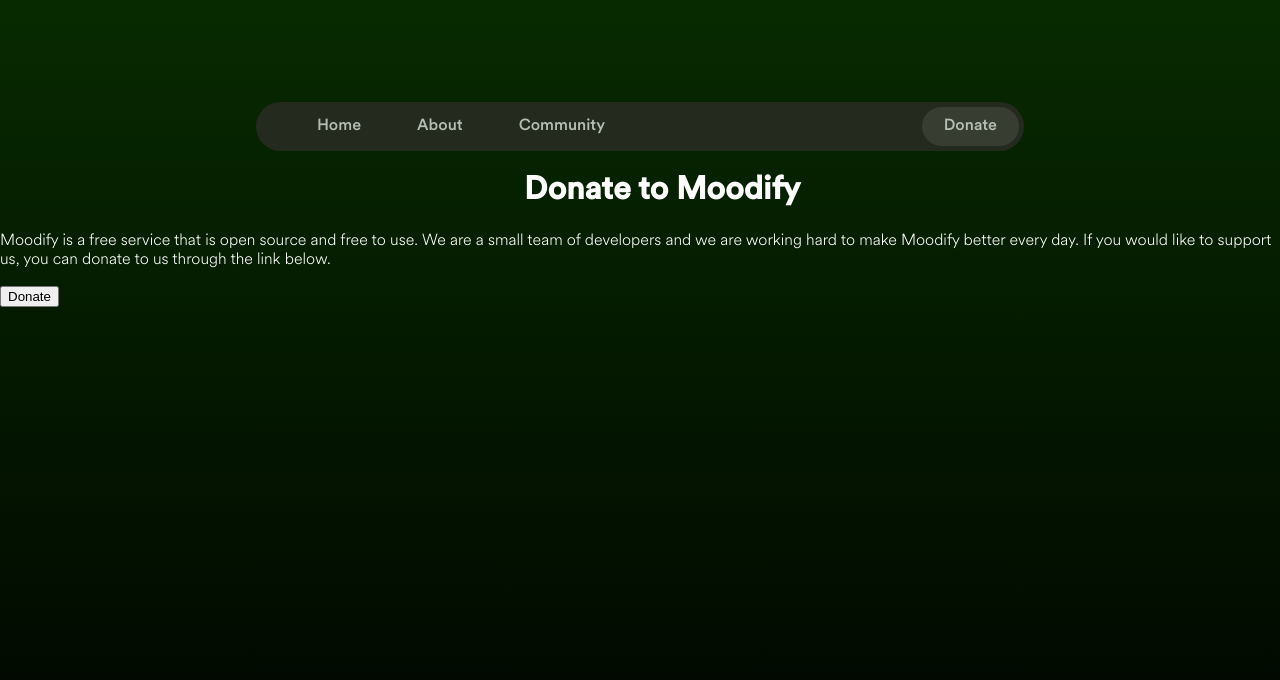
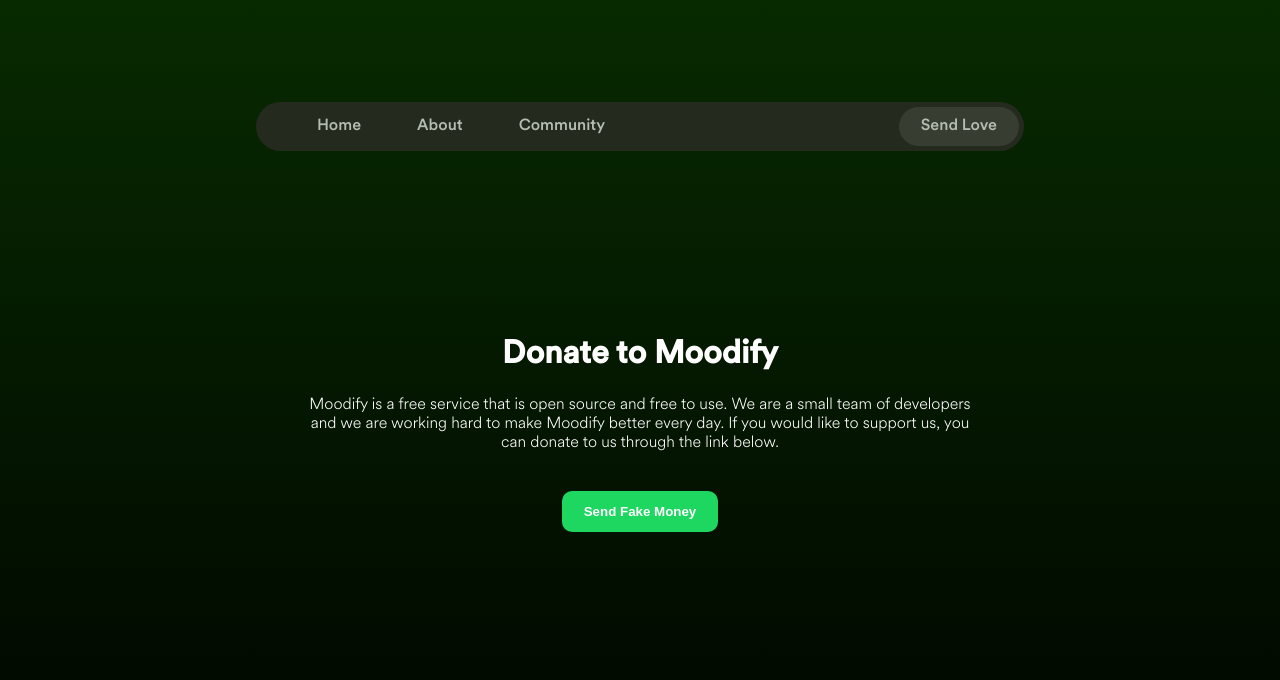
Before and after one commit to leonatajeff/moodify, a React (Create React App) app in the folder client/: page /Donate in a window 1280 px wide. Shown: the top 680 px of the page. Built offline with nearby package versions, Linux system fonts and the light colour scheme.

Commit message:
Update CSS

```diff
--- a/client/src/App.css
+++ b/client/src/App.css
@@ -23,16 +23,38 @@ header {
   padding-top: 10px;
 }
 
-.donate-header {
+.donate-nav {
     width:  100vh;
     display: flex;
     justify-content: flex-end;
 }
 
-.donate-header-button {
+.donate-nav-button {
   background: #4c4846;
   border-radius: 36px;
   padding: 10px 22px 10px 22px;
+}
+
+.donate {
+  padding-top: 164px;
+  margin-left: auto;
+  margin-right: auto;
+  max-width: 670px;
+  text-align: center;
+}
+
+.donate-btn {
+  font: bold 11px;
+  font-weight: 700;
+  text-decoration: none;
+  background-color: #1ed760;
+  color: white;
+  border-radius: 10px;
+  height: 41px;
+  align-items: center;
+  border: none;
+  margin-top: 22px;
+  padding: 0 22px 0 22px;
 }
 
 .moodify-header {
--- a/client/src/components/Navbar.js
+++ b/client/src/components/Navbar.js
@@ -9,8 +9,8 @@ export default function Navbar() {
         <NavLink to="/About">About</NavLink>
         <NavLink to="/Community">Community</NavLink>
       </div>
-      <div className="donate-header">
-        <NavLink className="donate-header-button" to="/Donate">Donate</NavLink>
+      <div className="donate-nav">
+        <NavLink className="donate-nav-button" to="/Donate">Send Love</NavLink>
       </div>
     </div>
   );
--- a/client/src/pages/Donate.js
+++ b/client/src/pages/Donate.js
@@ -8,8 +8,8 @@ export default function Donate() {
                 make Moodify better every day. If you would like to support us,
                 you can donate to us through the link below.
             </p>
-            <button className="donate-button" href="https://www.paypal.com/donate?hosted_button_id=ZT2ZQZQZQZQZQ">
-                <text className="donate-text"> Donate </text>
+            <button className="donate-btn" href="https://www.paypal.com/donate?hosted_button_id=ZT2ZQZQZQZQZQ">
+                <text className="donate-text"> Send Fake Money </text>
             </button>
         </div>
     );
```
